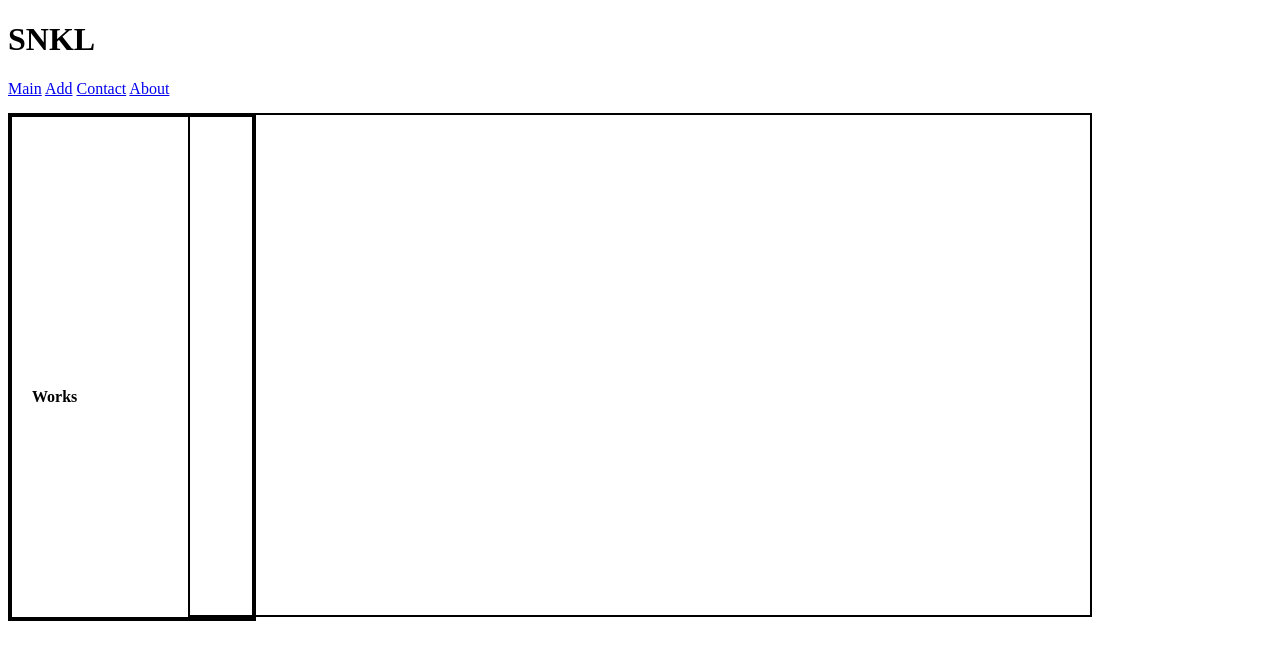
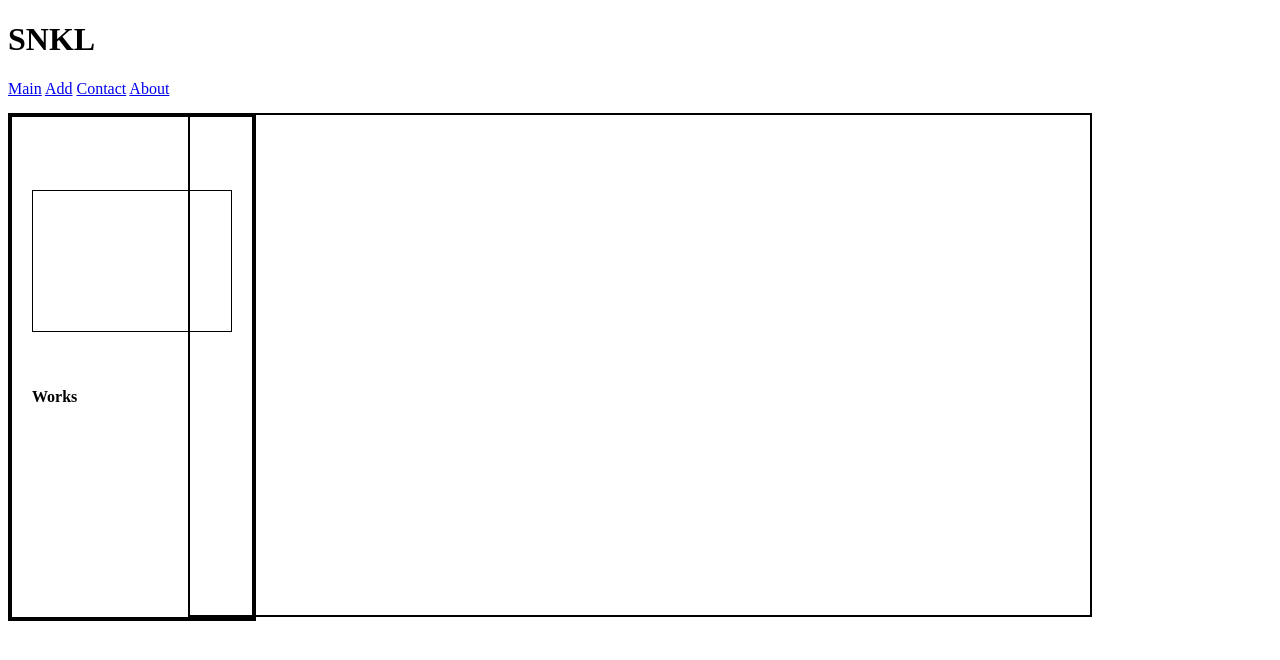
Before and after one commit to perfidiousscript/snkl, a website: page Client/views/index.html in a window 1280 px wide. Drawn offline with Linux system fonts and the light colour scheme; files that its build step writes are made by us from their sources; no server answers; files whose address does not match are found by name.

Commit message:
bio box formatted

```diff
--- a/Client/styles/stylesheet.css
+++ b/Client/styles/stylesheet.css
@@ -41,8 +41,12 @@
 
 .authorBio{
     margin: 20px;
+    padding: 5px;
+    height: 130px;
+    border: 1px solid black;
     position: relative;
     top: 35px;
+    overflow: auto;
 }
 
 .showData{
--- a/server/Public/assets/styles/stylesheet.css
+++ b/server/Public/assets/styles/stylesheet.css
@@ -41,8 +41,12 @@
 
 .authorBio{
     margin: 20px;
+    padding: 5px;
+    height: 130px;
+    border: 1px solid black;
     position: relative;
     top: 35px;
+    overflow: auto;
 }
 
 .showData{
```
